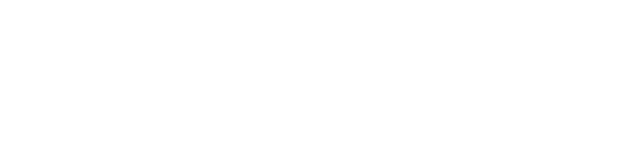
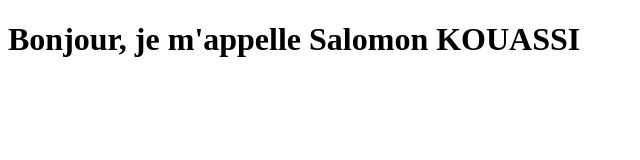
Before and after one commit to edouardsalomonkouassi-cmd/Projet-PlantEvo, a plain HTML site: page index.html in a window 1280 px wide. Shown: the whole page, without its empty margins (0-640 px from the left). Drawn offline with Linux system fonts and the light colour scheme.

Commit message:
Ajout titre principal

```diff
--- a/index.html
+++ b/index.html
@@ -6,6 +6,6 @@
         <title>Ma première page - Salomon</title>
     </head>
     <body>
-
+     <h1>Bonjour, je m'appelle Salomon KOUASSI</h1>
     </body>
 </html>
```
